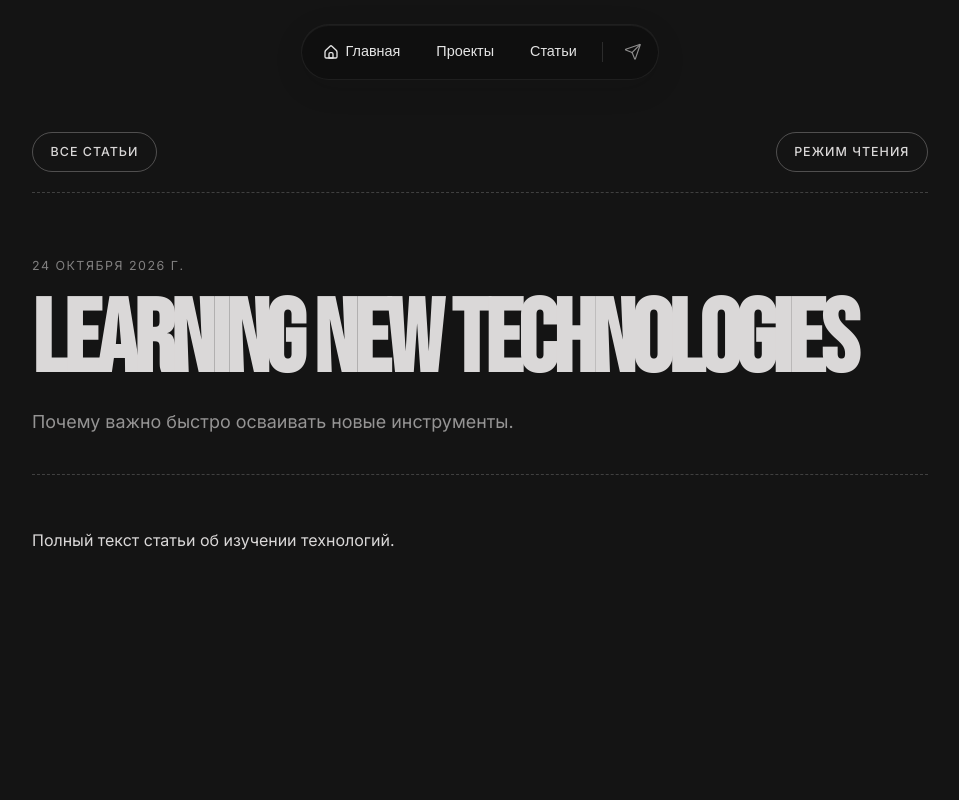
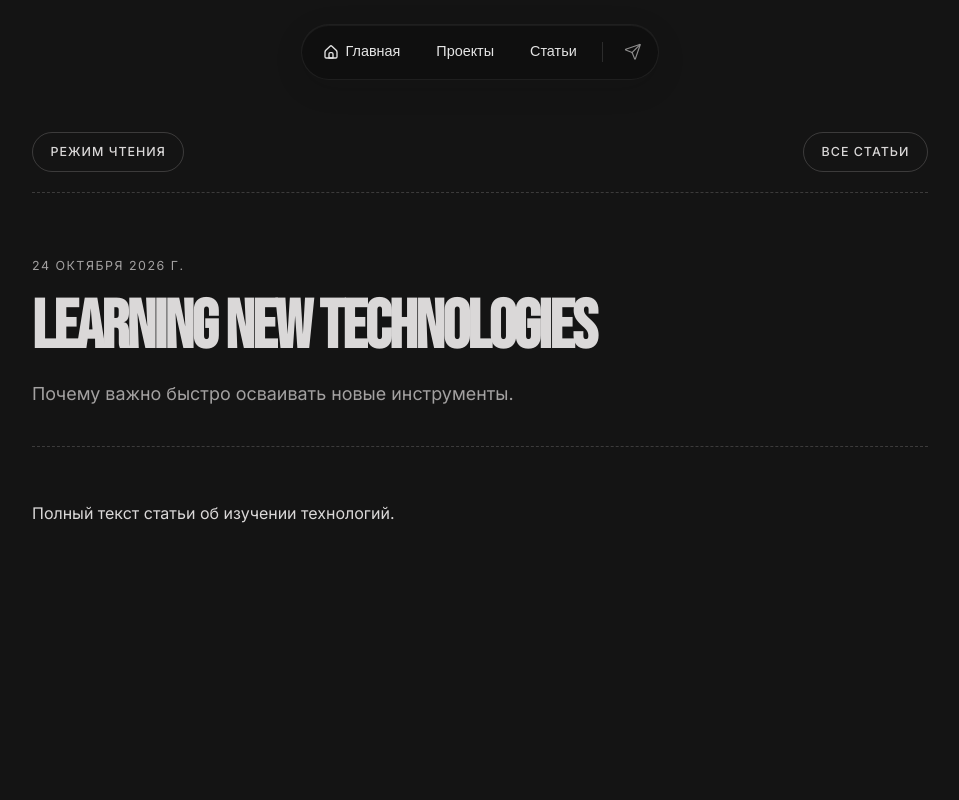
Before and after one commit to Maxim-Coder-arch/personal-website, a Next.js app: page /articles/4 in a window 1280 px wide. Shown: the top 800 px of the page, without its empty margins (160-1119 px from the left). Built offline with nearby package versions, Linux system fonts and the light colour scheme; a web font is replaced by a local one.

Commit message:
fix: improve interface

```diff
--- /dev/null
+++ b/src/shared/icons/globals/close-icon.tsx
@@ -0,0 +1,20 @@
+export const CloseIcon = () => {
+    return (
+        <svg
+            xmlns="http://www.w3.org/2000/svg"
+            width="1em"
+            height="1em"
+            viewBox="0 0 24 24"
+            aria-hidden="true"
+        >
+            <path
+                fill="none"
+                stroke="currentColor"
+                strokeLinecap="round"
+                strokeLinejoin="round"
+                strokeWidth="1.75"
+                d="M6 6l12 12M18 6L6 18"
+            />
+        </svg>
+    );
+};
--- a/src/widgets/article-reader/ui/layer/components/article-toolbar.tsx
+++ b/src/widgets/article-reader/ui/layer/components/article-toolbar.tsx
@@ -1,4 +1,6 @@
 import Link from "next/link";
+
+import { CloseIcon } from "@/src/shared/icons/globals/close-icon";
 
 import { READER_LABELS } from "../../../model/data";
 import type { ArticleToolbarProps } from "../../../model/types";
@@ -15,13 +17,22 @@ export const ArticleToolbar = ({
             className={styles["toolbar"]}
             data-variant={variant}
         >
+            <button
+                type="button"
+                className={styles["toolbar__button"]}
+                onClick={onEnterReading}
+            >
+                {READER_LABELS.enterReading}
+            </button>
+
             {variant === "modal" ? (
                 <button
                     type="button"
-                    className={styles["toolbar__button"]}
+                    className={`${styles["toolbar__button"]} ${styles["toolbar__button--icon"]}`}
                     onClick={onClose}
+                    aria-label={READER_LABELS.close}
                 >
-                    {READER_LABELS.close}
+                    <CloseIcon />
                 </button>
             ) : (
                 <Link
@@ -31,14 +42,6 @@ export const ArticleToolbar = ({
                     {READER_LABELS.back}
                 </Link>
             )}
-
-            <button
-                type="button"
-                className={styles["toolbar__button"]}
-                onClick={onEnterReading}
-            >
-                {READER_LABELS.enterReading}
-            </button>
         </div>
     );
 };
--- a/src/widgets/article-reader/ui/styles/article-reader.module.scss
+++ b/src/widgets/article-reader/ui/styles/article-reader.module.scss
@@ -10,23 +10,35 @@ $ink: #2b2622;
 @mixin theme-default {
     --reader-bg: #141414;
     --reader-fg: #{$white};
+    --reader-muted: #a3a1a1;
+    --reader-line: rgba(218, 216, 216, 0.2);
 }
 
 @mixin theme-reading {
     --reader-bg: #{$paper};
     --reader-fg: #{$ink};
+    --reader-muted: #4d453c;
+    --reader-line: rgba(43, 38, 34, 0.22);
+}
+
+@mixin text-transition {
+    transition:
+        color 0.5s ease,
+        border-color 0.5s ease;
 }
 
 @mixin pill {
     display: inline-flex;
     align-items: center;
+    justify-content: center;
+    gap: 0.5rem;
 
     padding: 0.6rem 1.1rem;
-    border: 1px solid color-mix(in srgb, currentColor 30%, transparent);
+    border: 1px solid var(--reader-line);
     border-radius: 999px;
 
     background: transparent;
-    color: inherit;
+    color: var(--reader-fg);
 
     font-family: $font-body;
     font-size: 0.78rem;
@@ -94,12 +106,13 @@ $ink: #2b2622;
         min-height: 0;
         max-height: min(50rem, 100%);
 
-        border: 1px solid rgba($white, 0.12);
+        border: 1px solid var(--reader-line);
         border-radius: 1.5rem;
 
         background-color: var(--reader-bg);
         color: var(--reader-fg);
 
+        overflow-x: hidden;
         overflow-y: auto;
         overscroll-behavior: contain;
         scrollbar-width: thin;
@@ -138,6 +151,8 @@ $ink: #2b2622;
     background-color: var(--reader-bg);
     color: var(--reader-fg);
 
+    overflow-x: hidden;
+
     transition:
         background-color 0.5s ease,
         color 0.5s ease;
@@ -162,6 +177,7 @@ $ink: #2b2622;
     flex: 1;
 
     width: 100%;
+    min-width: 0;
     max-width: 64rem;
     margin-inline: auto;
     padding-inline: $gutter;
@@ -184,7 +200,7 @@ $ink: #2b2622;
     gap: 1rem;
 
     padding-block: 1.25rem;
-    border-bottom: 1px dashed color-mix(in srgb, currentColor 22%, transparent);
+    border-bottom: 1px dashed var(--reader-line);
 
     background-color: var(--reader-bg);
 
@@ -201,6 +217,14 @@ $ink: #2b2622;
                 background-color: $light-yellow;
                 color: $bg-color;
             }
+        }
+
+        &--icon {
+            @include size(2.5rem, 2.5rem);
+
+            padding: 0;
+
+            font-size: 1.25rem;
         }
     }
 }
@@ -234,6 +258,7 @@ $ink: #2b2622;
     flex-direction: column;
     gap: clamp(2rem, 4vw, 3.5rem);
 
+    min-width: 0;
     padding-block: clamp(2rem, 5vw, 4rem) clamp(3rem, 8vw, 6rem);
 
     &__header {
@@ -241,8 +266,11 @@ $ink: #2b2622;
         flex-direction: column;
         gap: 1.25rem;
 
+        min-width: 0;
         padding-bottom: clamp(1.5rem, 3vw, 2.5rem);
-        border-bottom: 1px dashed color-mix(in srgb, currentColor 22%, transparent);
+        border-bottom: 1px dashed var(--reader-line);
+
+        @include text-transition;
     }
 
     &__date {
@@ -251,17 +279,24 @@ $ink: #2b2622;
         letter-spacing: 0.12em;
         text-transform: uppercase;
 
-        color: color-mix(in srgb, currentColor 55%, transparent);
+        color: var(--reader-muted);
+
+        @include text-transition;
     }
 
     &__title {
-        @include font(clamp(2.75rem, 8vw, 6.5rem), 800, inherit);
+        @include font(clamp(2rem, 5.5vw, 4.25rem), 800, var(--reader-fg));
 
-        line-height: 0.9;
-        letter-spacing: -0.04em;
+        max-width: 100%;
+
+        line-height: 0.95;
+        letter-spacing: -0.03em;
         text-transform: uppercase;
+        overflow-wrap: anywhere;
 
-        transition: font-size 0.6s $ease-in-out;
+        transition:
+            color 0.5s ease,
+            font-size 0.6s $ease-in-out;
     }
 
     &__subtitle {
@@ -270,8 +305,11 @@ $ink: #2b2622;
         font-family: $font-body;
         font-size: clamp(1rem, 1.4vw, 1.2rem);
         line-height: 1.55;
+        overflow-wrap: break-word;
 
-        color: color-mix(in srgb, currentColor 65%, transparent);
+        color: var(--reader-muted);
+
+        @include text-transition;
     }
 
     &__body {
@@ -284,8 +322,13 @@ $ink: #2b2622;
         font-family: $font-body;
         font-size: clamp(1rem, 1.2vw, 1.1rem);
         line-height: 1.75;
+        overflow-wrap: break-word;
 
-        transition: font-size 0.6s $ease-in-out;
+        color: var(--reader-fg);
+
+        transition:
+            color 0.5s ease,
+            font-size 0.6s $ease-in-out;
     }
 }
 
@@ -294,7 +337,7 @@ $ink: #2b2622;
 }
 
 [data-mode="reading"] .content__title {
-    font-size: clamp(2.25rem, 5vw, 3.75rem);
+    font-size: clamp(1.9rem, 4vw, 3rem);
 }
 
 [data-mode="reading"] .content__body {
@@ -339,7 +382,10 @@ $ink: #2b2622;
     .modal__panel,
     .page,
     .shell,
+    .content__header,
+    .content__date,
     .content__title,
+    .content__subtitle,
     .content__body {
         transition: none;
     }
```
